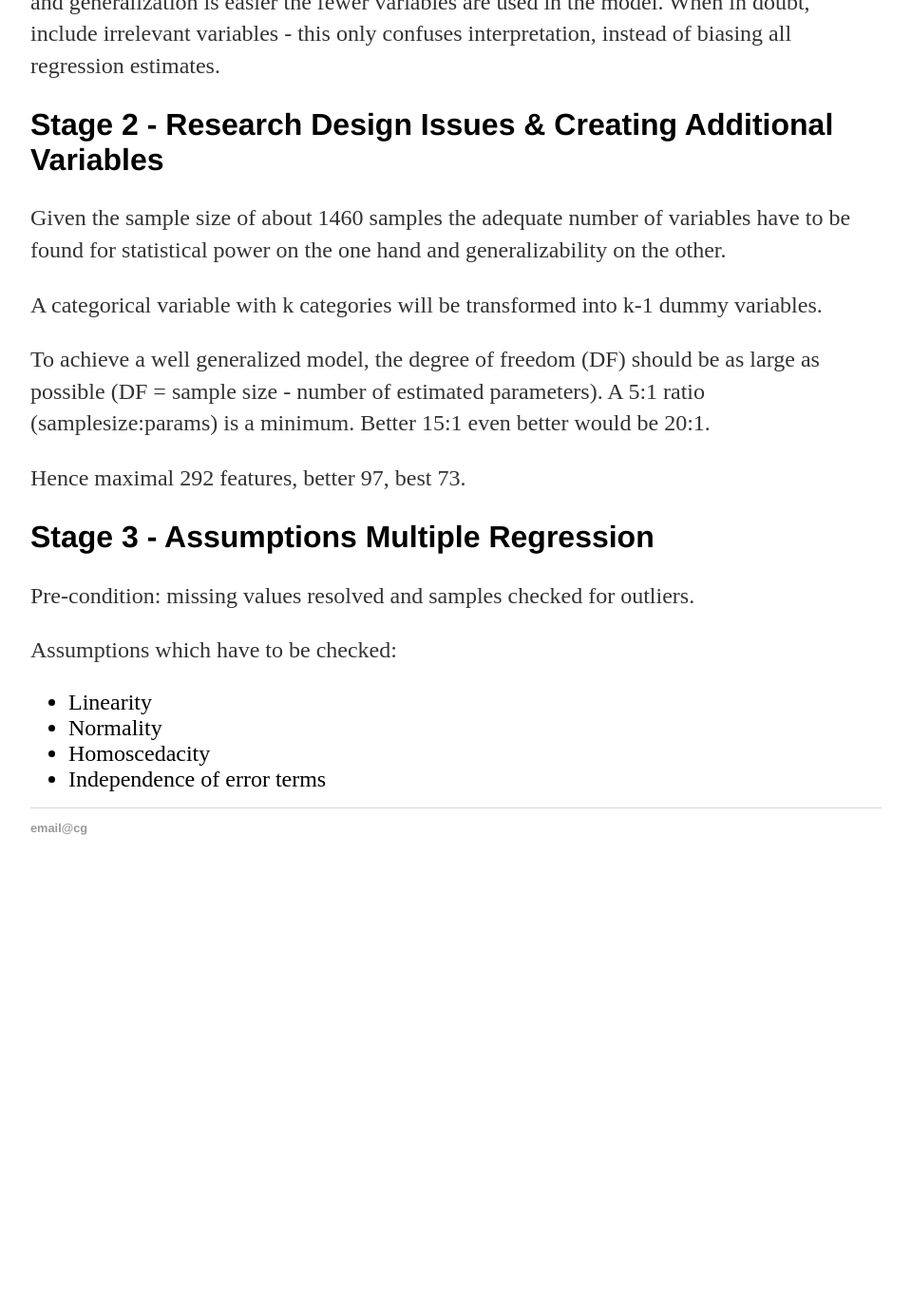
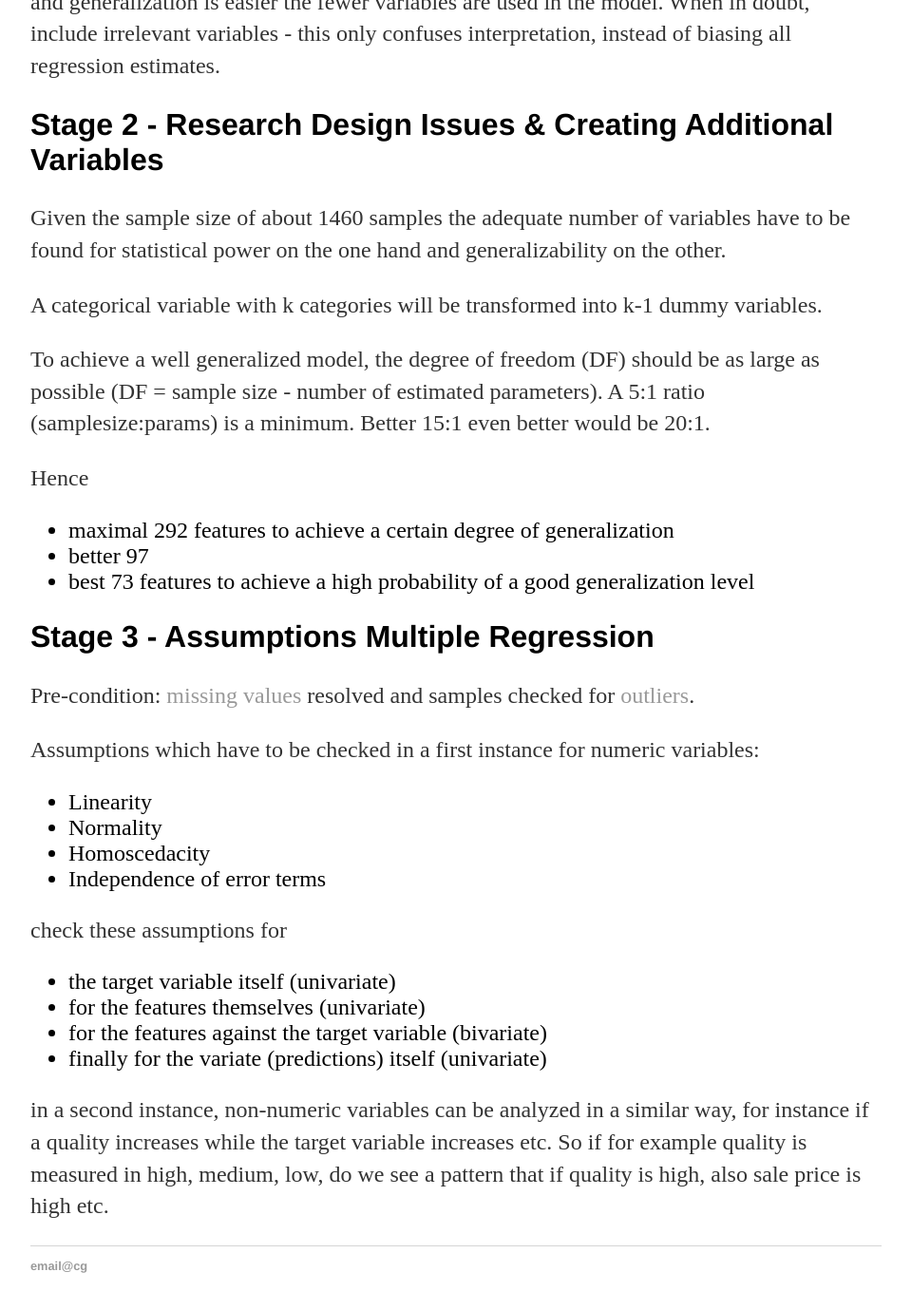
Before and after one commit to cgassman/cgassman.github.io, a Jekyll site: the page built from _posts/2017-09-30-linear-regression-houseprices.md, in a window 1280 px wide and 1400 px high, scrolled down 777 px. Shown: the top 1379 px of the window at 95% size, without its empty margins (160-1119 px from the left). Built offline with Jekyll 4.4.1, drawn with Linux system fonts in a browser that asks for light colours; before the commit the page ends 1716 px from its top, so only the background shows below that.

Commit message:
Update stage 3
univariate and bivariate checks

```diff
--- a/_posts/2017-09-30-linear-regression-houseprices.md
+++ b/_posts/2017-09-30-linear-regression-houseprices.md
@@ -21,14 +21,27 @@ A categorical variable with k categories will be transformed into k-1 dummy vari
 
 To achieve a well generalized model, the degree of freedom (DF) should be as large as possible (DF = sample size - number of estimated parameters). A 5:1 ratio (samplesize:params) is a minimum. Better 15:1 even better would be 20:1.
 
-Hence maximal 292 features, better 97, best 73.
+Hence
+- maximal 292 features to achieve a certain degree of generalization
+- better 97
+- best 73 features to achieve a high probability of a good generalization level
 
 
 ## Stage 3 - Assumptions Multiple Regression
-Pre-condition: missing values resolved and samples checked for outliers.
 
-Assumptions which have to be checked:
+Pre-condition: [missing values](https://cgassman.github.io/blog/2017/06/29/missing-data) resolved and samples checked for [outliers](https://cgassman.github.io/blog/2017/08/31/outliers).
+
+Assumptions which have to be checked in a first instance for numeric variables:
 - Linearity
 - Normality
 - Homoscedacity
 - Independence of error terms
+
+check these assumptions for
+- the target variable itself (univariate)
+- for the features themselves (univariate)
+- for the features against the target variable (bivariate)
+- finally for the variate (predictions) itself (univariate)
+
+in a second instance, non-numeric variables can be analyzed in a similar way, for instance if a quality increases while the target variable increases etc.
+So if for example quality is measured in high, medium, low, do we see a pattern that if quality is high, also sale price is high etc.
```
